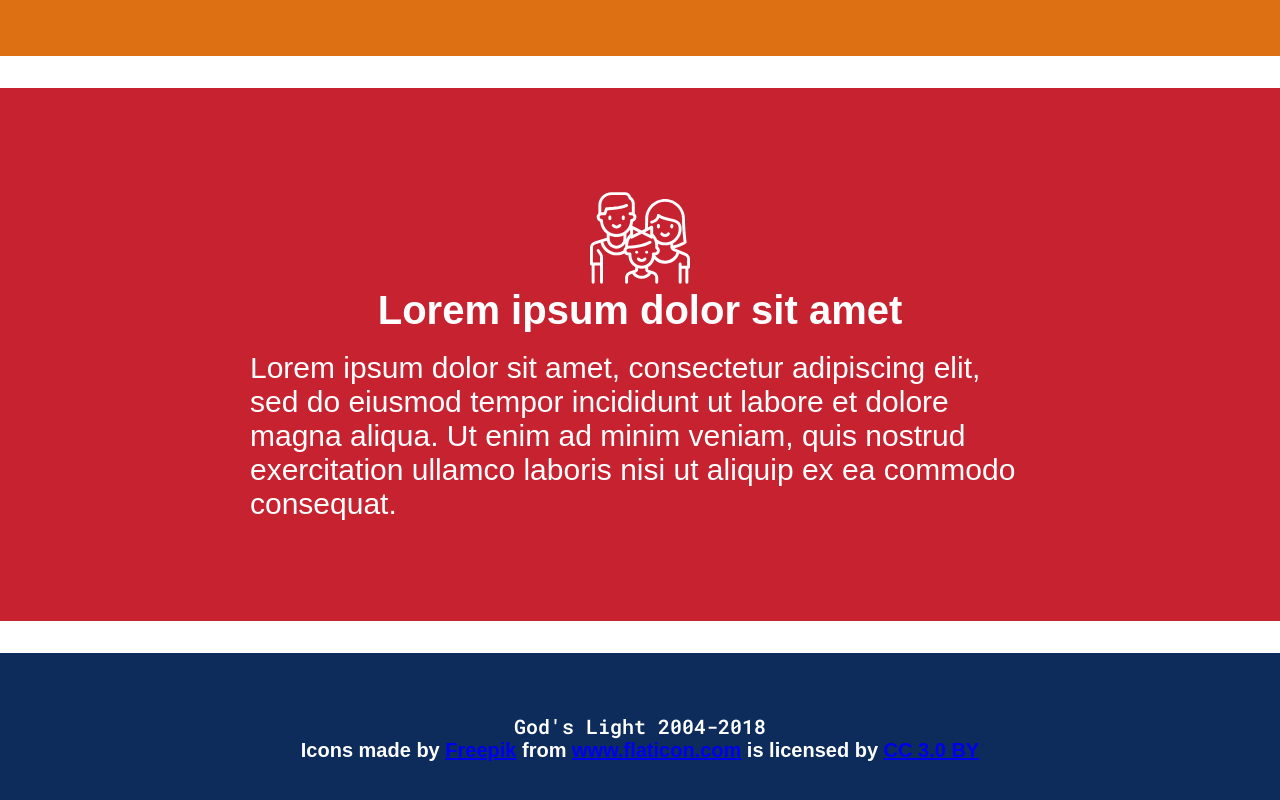
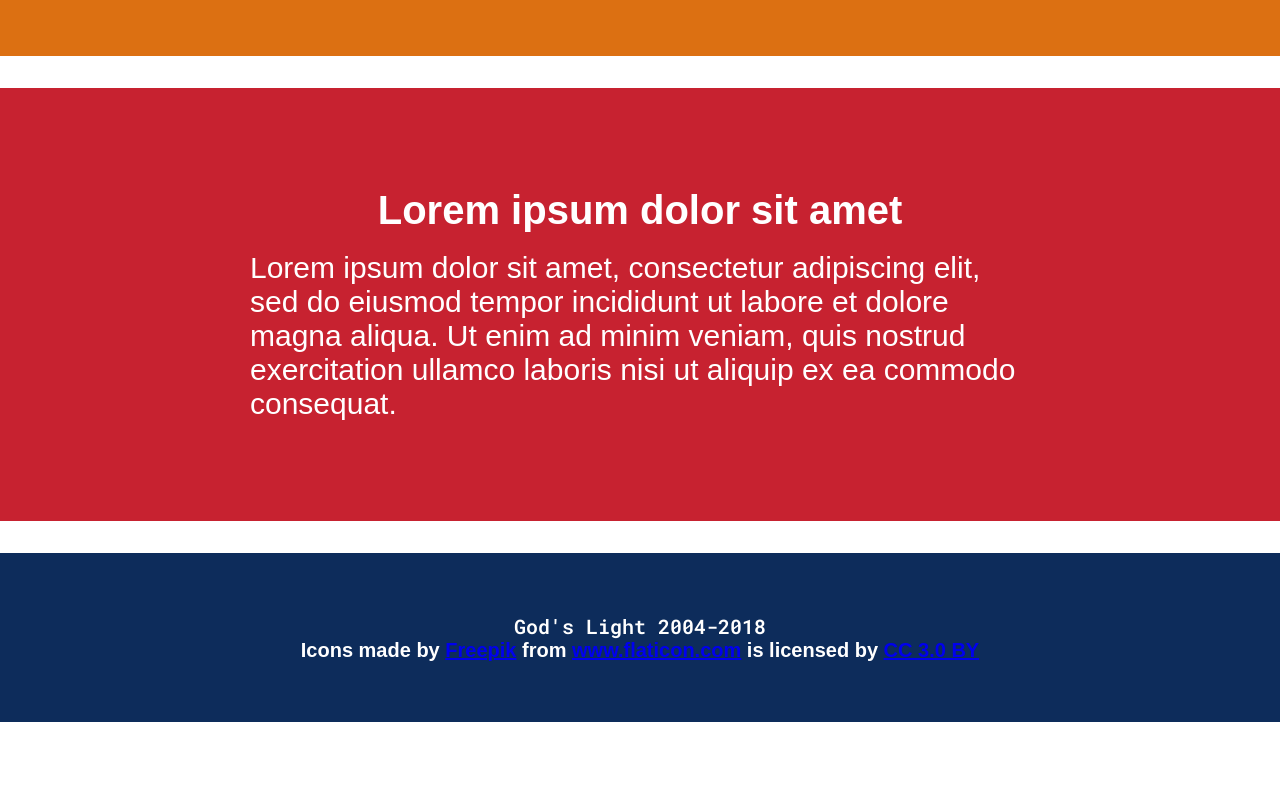
Before and after one commit to dmoralestech/gods-light, a React (Create React App) app: page / in a window 1280 px wide. Shown: the part 4970-5770 px from the top of the page. After the commit the page ends 5692 px from the top, so only its background shows below. Built offline with nearby package versions, Linux system fonts and the light colour scheme; a web font is replaced by a local one.

Commit message:
planning

```diff
--- a/src/App.js
+++ b/src/App.js
@@ -266,7 +266,6 @@ const Main = () => (
     </div>
 
     <div className="section-row" style={{backgroundColor: '#C72230', color: 'white'}}>
-      <img src={familyWhite} style={{width: '100px', height: "100px"}}/>
       <div className="section-title" style={{color: 'white'}}>
         Lorem ipsum dolor sit amet
       </div>
@@ -302,3 +301,20 @@ const App = () => (
 
 
 export default App;
+
+/*
+<Cover>
+</Cover>
+<SectionRow>
+</SectionRow>
+<Wrapper>
+  <Card>
+  </Card>
+ <Card>
+ </Card>
+ <Card>
+ </Card>
+</Wrapper>
+
+
+ */
```
